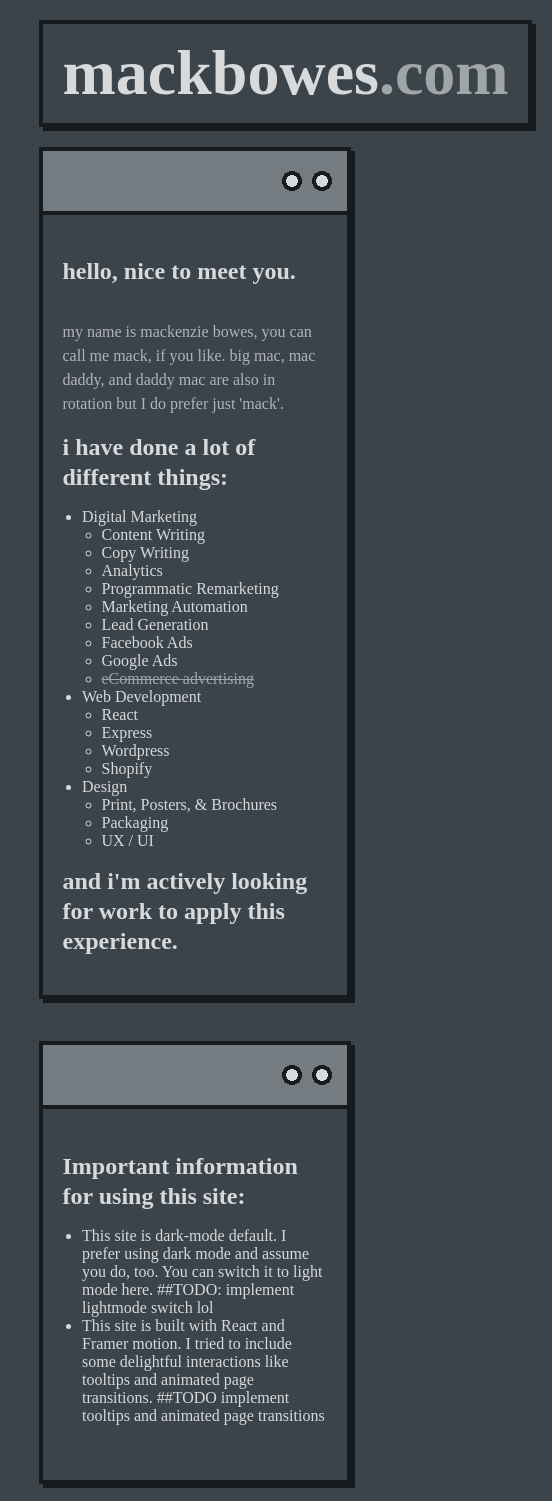
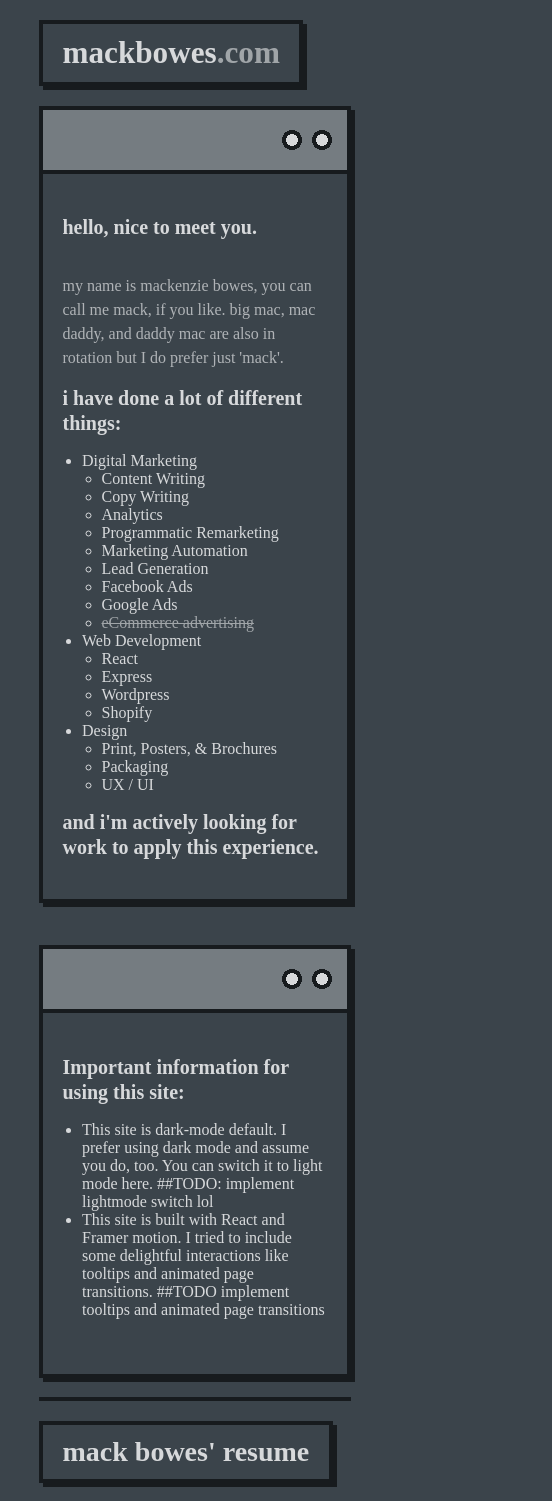
Before and after one commit to mackbowes/mackbowes.com, a Next.js app: page / in a window 390 px wide. Shown: the top 1501 px of the page, 552 px wide, since content can reach past the window. Built offline with nearby package versions, Linux system fonts and the light colour scheme; a web font is replaced by a local one.

Commit message:
Updated CSS to display better on Mobile.

```diff
--- a/styles/Home.module.css
+++ b/styles/Home.module.css
@@ -145,7 +145,6 @@ section[title="resume"].sectionWrapper {
   line-height: 1.5;
   font-size: 1.25rem;
 }
-
 .flatUl {
   padding-inline-start: 2vmin !important;
   padding-left: 1vmin;
@@ -181,3 +180,8 @@ section[title="resume"].sectionWrapper {
   margin-top: 2.5vmin;
   margin-bottom: 2.5vmin;
 }
+@media only screen and (max-width: 600px) {
+  .ulGrid {
+    grid-template-columns: 1fr !important;
+  }
+}
--- a/styles/globals.css
+++ b/styles/globals.css
@@ -51,6 +51,17 @@ h2 {
 h3 {
   font-size: 1.5rem;
 }
+@media only screen and (max-width: 600px) {
+  h1 {
+    font-size: 8vmin;
+  }
+  h2 {
+    font-size: 1.75rem;
+  }
+  h3 {
+    font-size: 1.25rem;
+  }
+}
 p {
   line-height: 1.5rem;
   opacity: 0.75;
```
